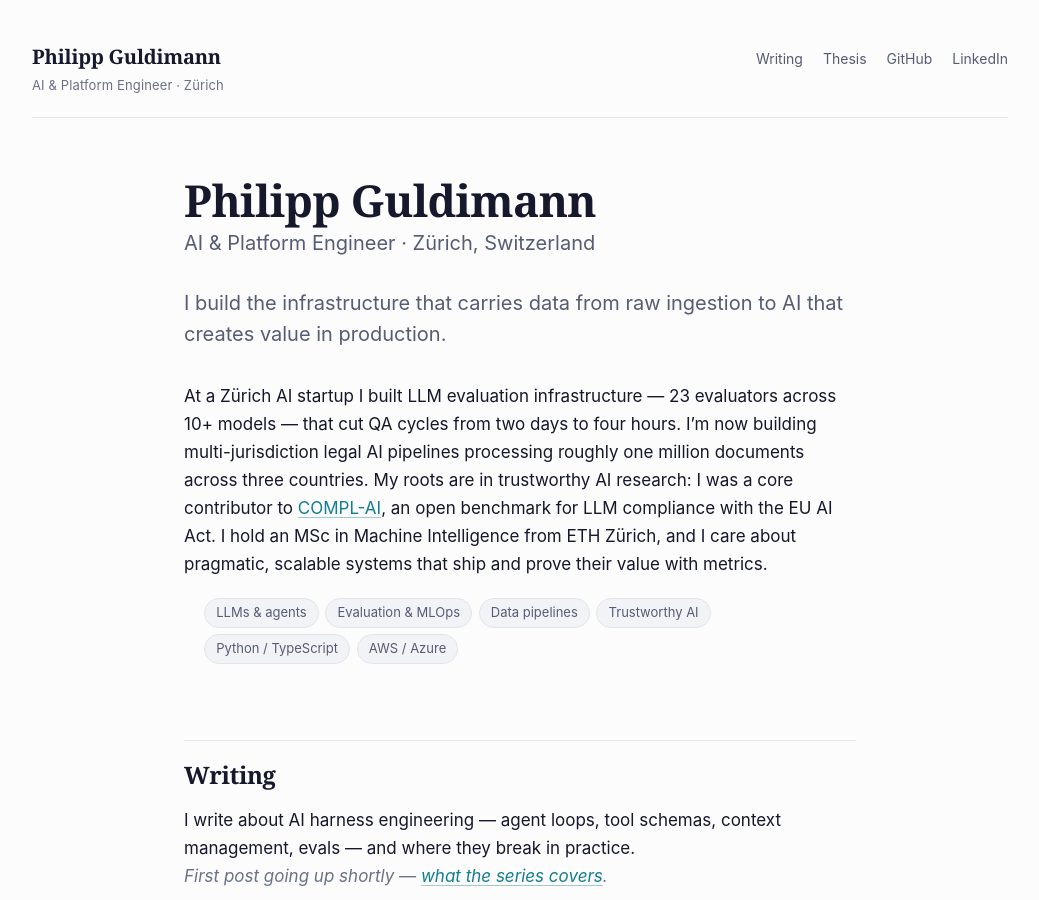
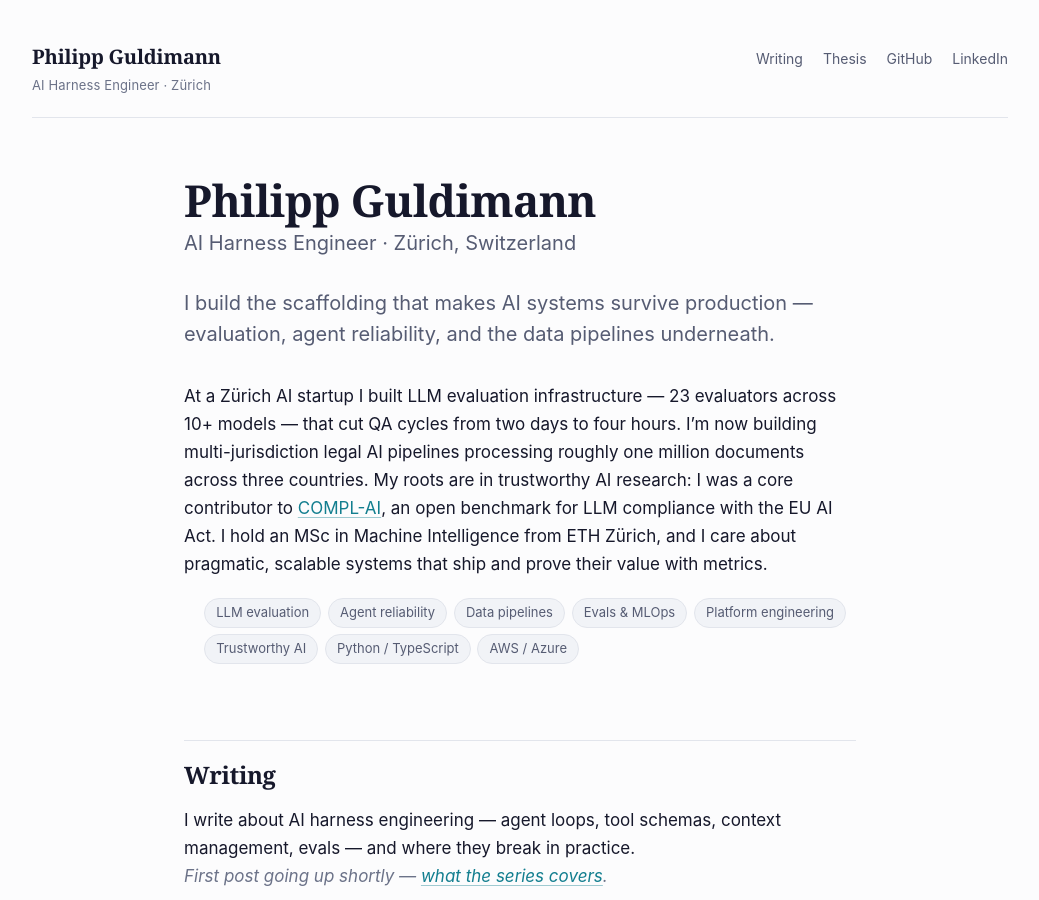
Before and after one commit to philipplukas/philipplukas.github.io, a Jekyll site: the page built from index.md, in a window 1280 px wide and 900 px high. Shown: the whole window, without its empty margins (120-1159 px from the left). Built offline with Jekyll 4.4.1, drawn with Linux system fonts in a browser that asks for light colours.

Commit message:
Align site positioning with LinkedIn
LinkedIn now leads with "AI Harness Engineer · LLM evaluation · agent
reliability · data pipelines"; the site still said "AI & Platform
Engineer". Bring the header, hero, and site description in line.

"AI Harness Engineer" is a coined title that keyword filters will not
match, so the searchable terms (LLM evaluation, MLOps, data pipelines,
platform engineering) are kept alive in the skill tags and body copy
rather than being replaced by it.

```diff
--- a/_config.yml
+++ b/_config.yml
@@ -1,5 +1,5 @@
 title: Philipp Guldimann
-description: AI & Platform Engineer — from data to AI that creates value in production.
+description: AI Harness Engineer — LLM evaluation, agent reliability, and the data pipelines underneath.
 url: https://philippguldimann.ch
 lang: en
 
--- a/_includes/header.html
+++ b/_includes/header.html
@@ -1,7 +1,7 @@
 <header class="site-header">
   <a class="site-id" href="{{ '/' | relative_url }}">
     <span class="site-id__name">Philipp Guldimann</span>
-    <span class="site-id__role">AI &amp; Platform Engineer · Zürich</span>
+    <span class="site-id__role">AI Harness Engineer · Zürich</span>
   </a>
 
   <nav class="site-nav" aria-label="Primary">
--- a/index.md
+++ b/index.md
@@ -1,21 +1,23 @@
 ---
 layout: page
 title: Philipp Guldimann
-description: AI & Platform Engineer — from data to AI that creates value in production.
+description: AI Harness Engineer — LLM evaluation, agent reliability, and the data pipelines underneath.
 hero: true
 ---
 
 <h1 class="hero-name">Philipp Guldimann</h1>
-<p class="hero-role">AI &amp; Platform Engineer · Zürich, Switzerland</p>
+<p class="hero-role">AI Harness Engineer · Zürich, Switzerland</p>
 
-<p class="lede">I build the infrastructure that carries data from raw ingestion to AI that creates value in production.</p>
+<p class="lede">I build the scaffolding that makes AI systems survive production — evaluation, agent reliability, and the data pipelines underneath.</p>
 
 At a Zürich AI startup I built LLM evaluation infrastructure — 23 evaluators across 10+ models — that cut QA cycles from two days to four hours. I'm now building multi-jurisdiction legal AI pipelines processing roughly one million documents across three countries. My roots are in trustworthy AI research: I was a core contributor to [COMPL-AI](https://arxiv.org/abs/2410.07959), an open benchmark for LLM compliance with the EU AI Act. I hold an MSc in Machine Intelligence from ETH Zürich, and I care about pragmatic, scalable systems that ship and prove their value with metrics.
 
 <ul class="tags">
-  <li>LLMs &amp; agents</li>
-  <li>Evaluation &amp; MLOps</li>
+  <li>LLM evaluation</li>
+  <li>Agent reliability</li>
   <li>Data pipelines</li>
+  <li>Evals &amp; MLOps</li>
+  <li>Platform engineering</li>
   <li>Trustworthy AI</li>
   <li>Python / TypeScript</li>
   <li>AWS / Azure</li>
```
